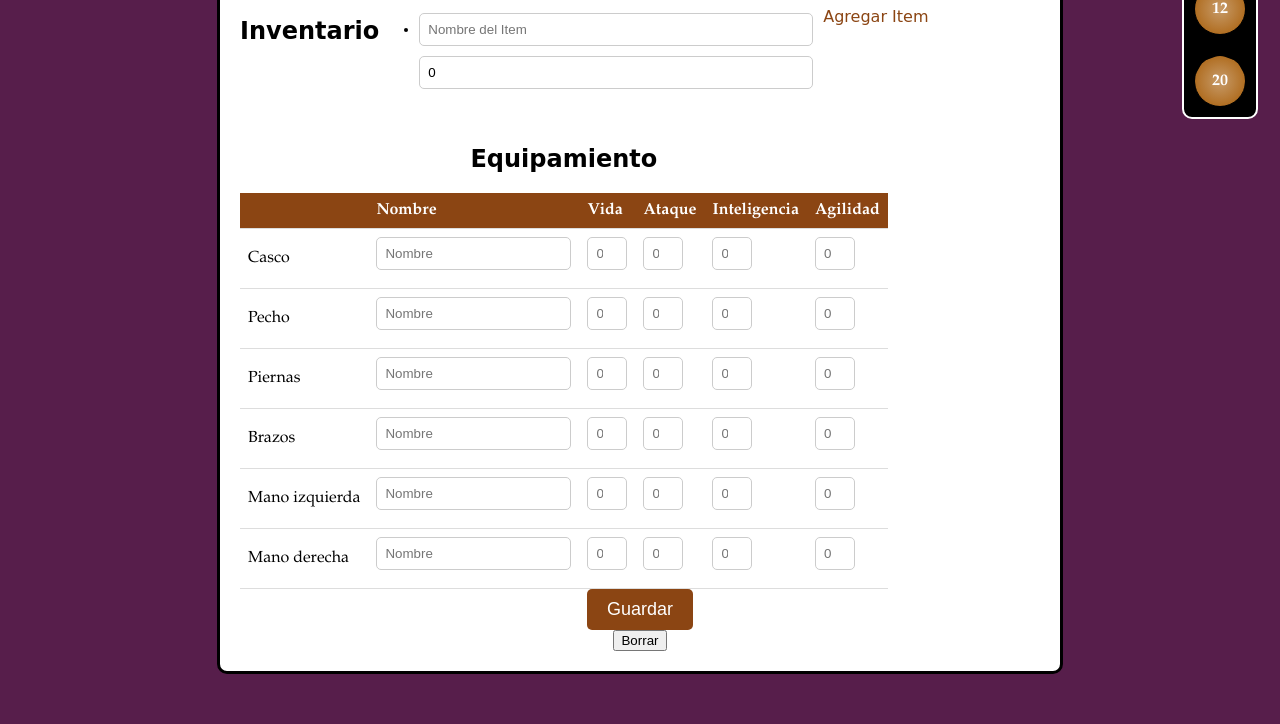
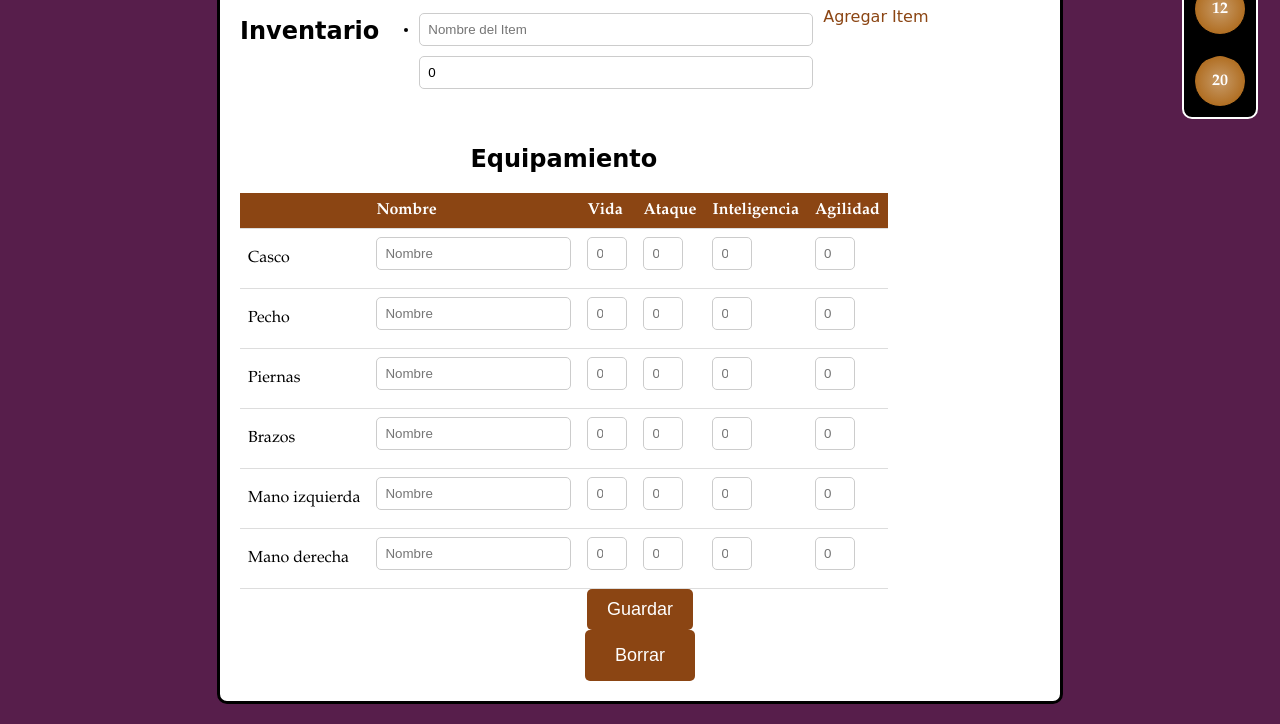
Before and after one commit to maxnannij/Tribulacion, a plain HTML site: page index.html in a window 1280 px wide. Shown: the part 499-1223 px from the top of the page. Before the commit the page ends 1193 px from the top, so only its background shows below. Drawn offline with Linux system fonts and the light colour scheme.

Commit message:
Update styles.css

```diff
--- a/styles.css
+++ b/styles.css
@@ -131,3 +131,18 @@ button#guardar {
 button#guardar:hover {
   background-color: #7d6363; /* Cambiar color de fondo al pasar el ratón */
 }
+button#borrardatos {
+  padding: 15px 30px; /* Aumentar padding para hacer el botón más grande */
+  font-size: 18px; /* Aumentar tamaño de fuente */
+  background-color: #8b4513; /* Color de fondo */
+  color: #fff; /* Color del texto */
+  border: none; /* Eliminar borde */
+  border-radius: 5px; /* Borde redondeado */
+  cursor: pointer; /* Cambiar cursor al pasar sobre el botón */
+  display: block; /* Convertir a bloque para centrar */
+  margin: 0 auto; /* Centrar horizontalmente */
+}
+
+button#borrardatos:hover {
+  background-color: #7d6363; /* Cambiar color de fondo al pasar el ratón */
+}
```
